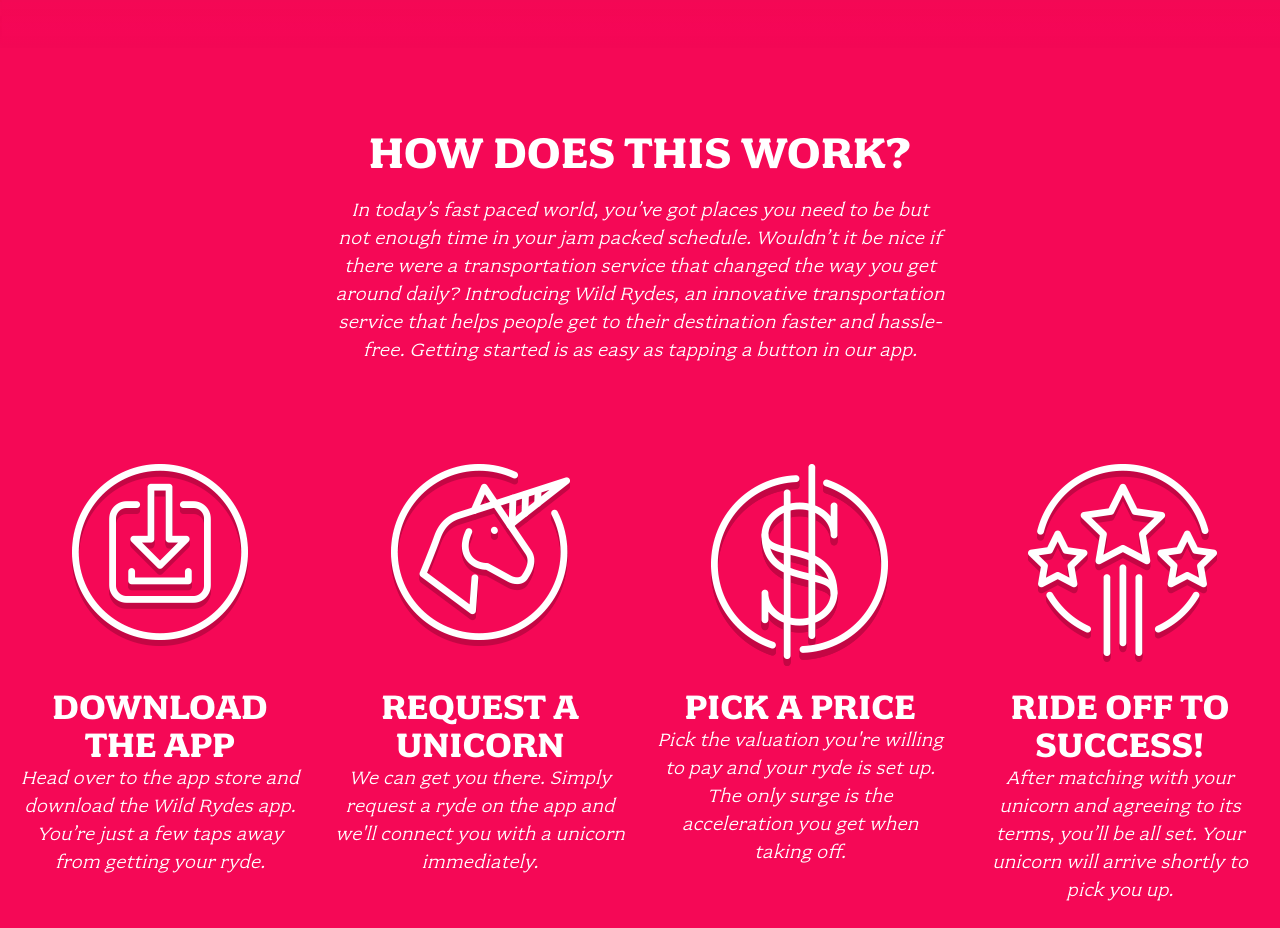
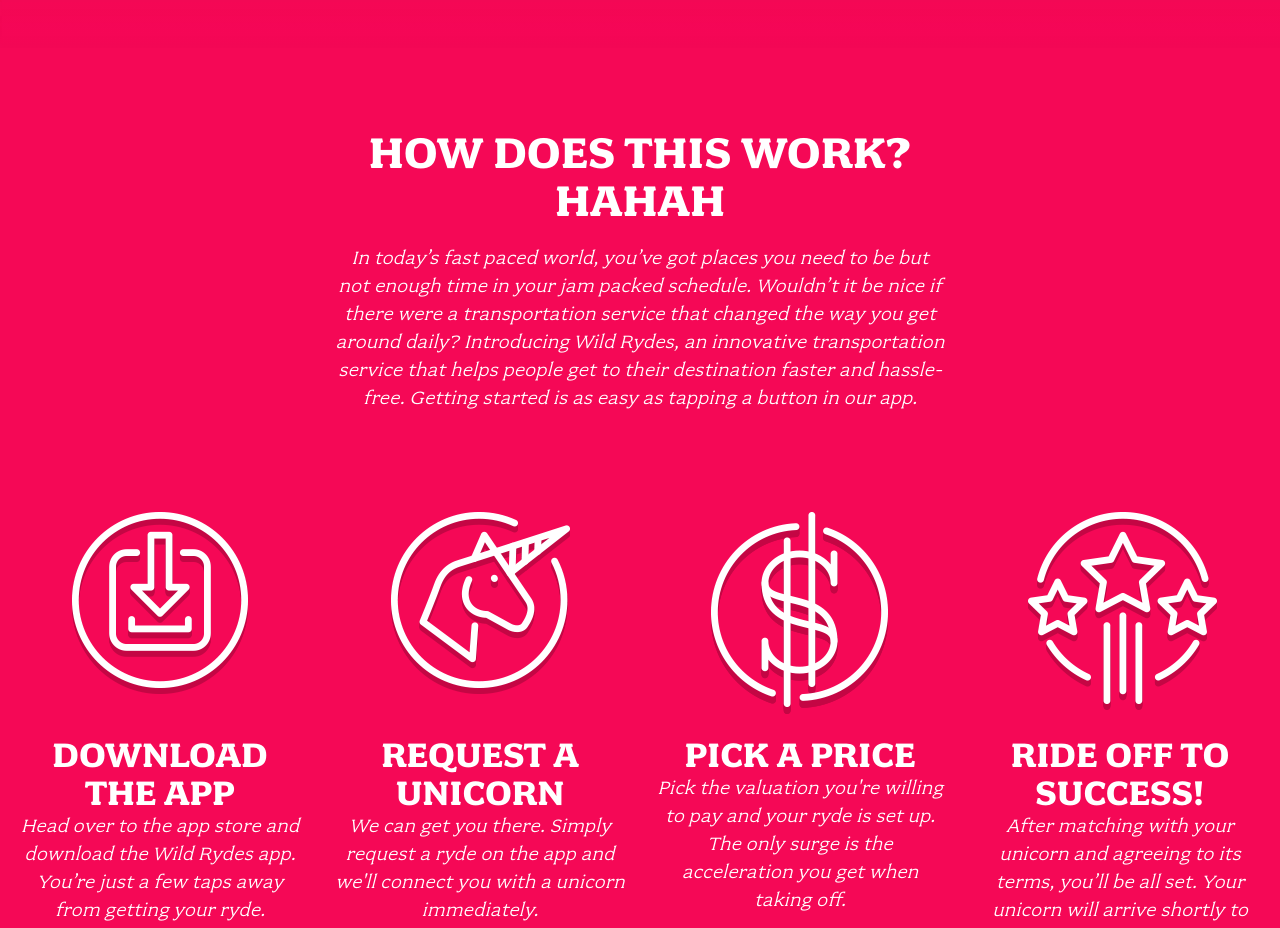
Before and after one commit to jonathan-Cohen/aws-tutotial-1, a plain HTML site: page index.html in a window 1280 px wide. Shown: the part 900-1828 px from the top of the page. Drawn offline with Linux system fonts and the light colour scheme.

Commit message:
add change

```diff
--- a/index.html
+++ b/index.html
@@ -30,7 +30,7 @@
 
   <section class="home-about">
     <div class="row column large-9 xlarge-6 xxlarge-4">
-      <h2 class="section-title">How Does This Work?</h2>
+      <h2 class="section-title">How Does This Work? hahah</h2>
       <p class="content">
         In today’s fast paced world, you’ve got places you need to be but not enough time in your jam packed schedule. Wouldn’t it be nice if there were a transportation service that changed the way you get around daily? Introducing Wild Rydes, an innovative transportation service that helps people get to their destination faster and hassle-free. Getting started is as easy as tapping a button in our app.
       </p>
```
